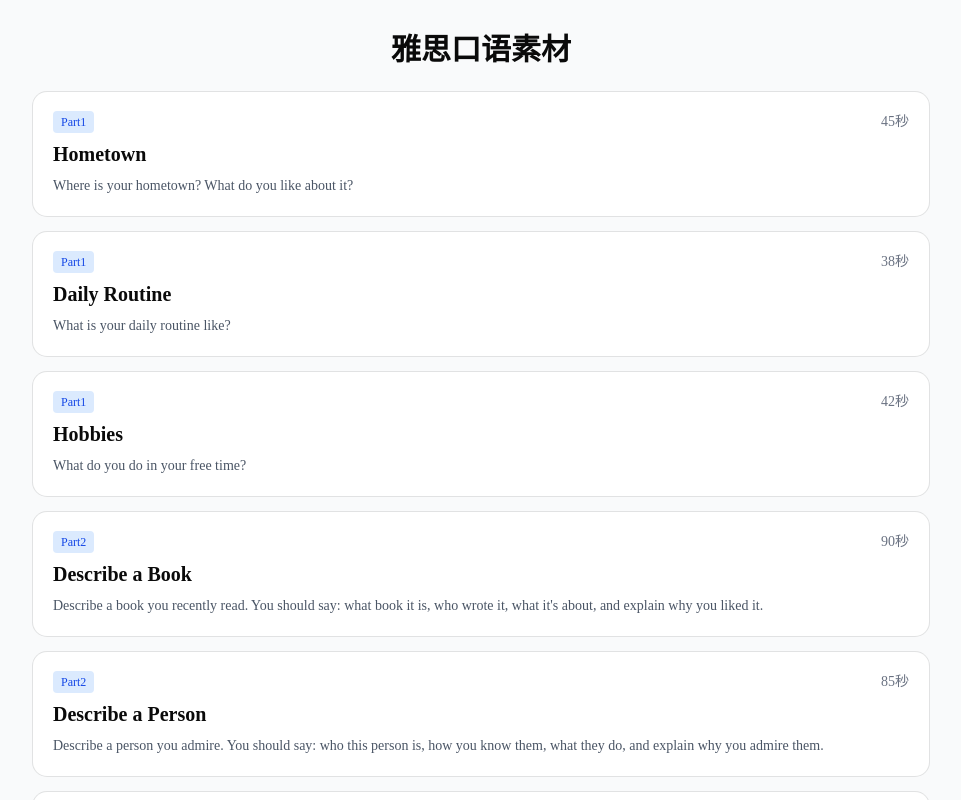
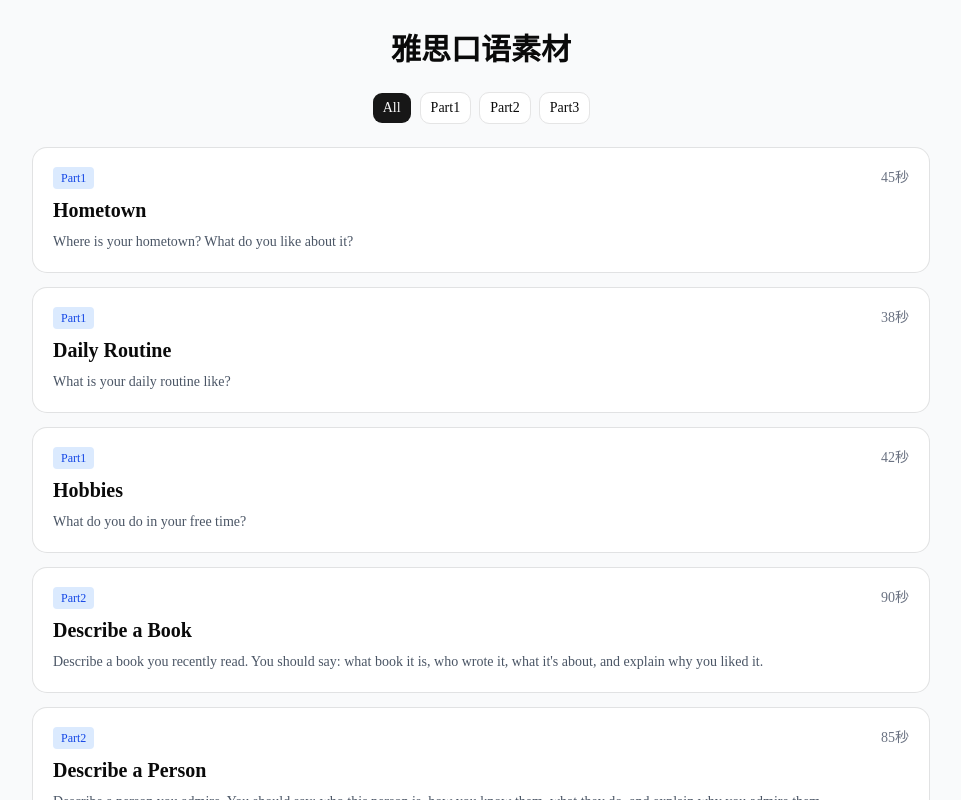
Before and after one commit to bettercallchunk/shadowing, a Next.js app: page / in a window 1280 px wide. Shown: the top 800 px of the page, without its empty margins (159-1120 px from the left). Built offline with nearby package versions, Linux system fonts and the light colour scheme.

Commit message:
Day 5: 添加分类筛选功能

```diff
--- a/app/page.tsx
+++ b/app/page.tsx
@@ -1,14 +1,38 @@
+"use client";
+
 import { materials } from "@/lib/data";
 import { Card } from "@/components/ui/card";
+import { Button } from "@/components/ui/button";
+import { useState } from "react";
 
 export default function Home() {
+  const [selectedPart, setSelectedPart] = useState<string>("All");
+
+  const filteredMaterials = selectedPart === "All"
+    ? materials
+    : materials.filter(m => m.part === selectedPart);
+
   return (
     <div className="min-h-screen bg-gray-50 p-4 md:p-8">
       <div className="max-w-4xl mx-auto">
         <h1 className="text-3xl font-bold mb-6 text-center">雅思口语素材</h1>
 
+        {/* 分类筛选按钮 */}
+        <div className="flex gap-2 mb-6 justify-center flex-wrap">
+          {["All", "Part1", "Part2", "Part3"].map((part) => (
+            <Button
+              key={part}
+              variant={selectedPart === part ? "default" : "outline"}
+              onClick={() => setSelectedPart(part)}
+            >
+              {part}
+            </Button>
+          ))}
+        </div>
+
+        {/* 素材列表 */}
         <div className="grid gap-4">
-          {materials.map((material) => (
+          {filteredMaterials.map((material) => (
             <Card key={material.id} className="p-5 hover:shadow-md transition-shadow">
               <div className="flex justify-between items-start">
                 <div>
```
